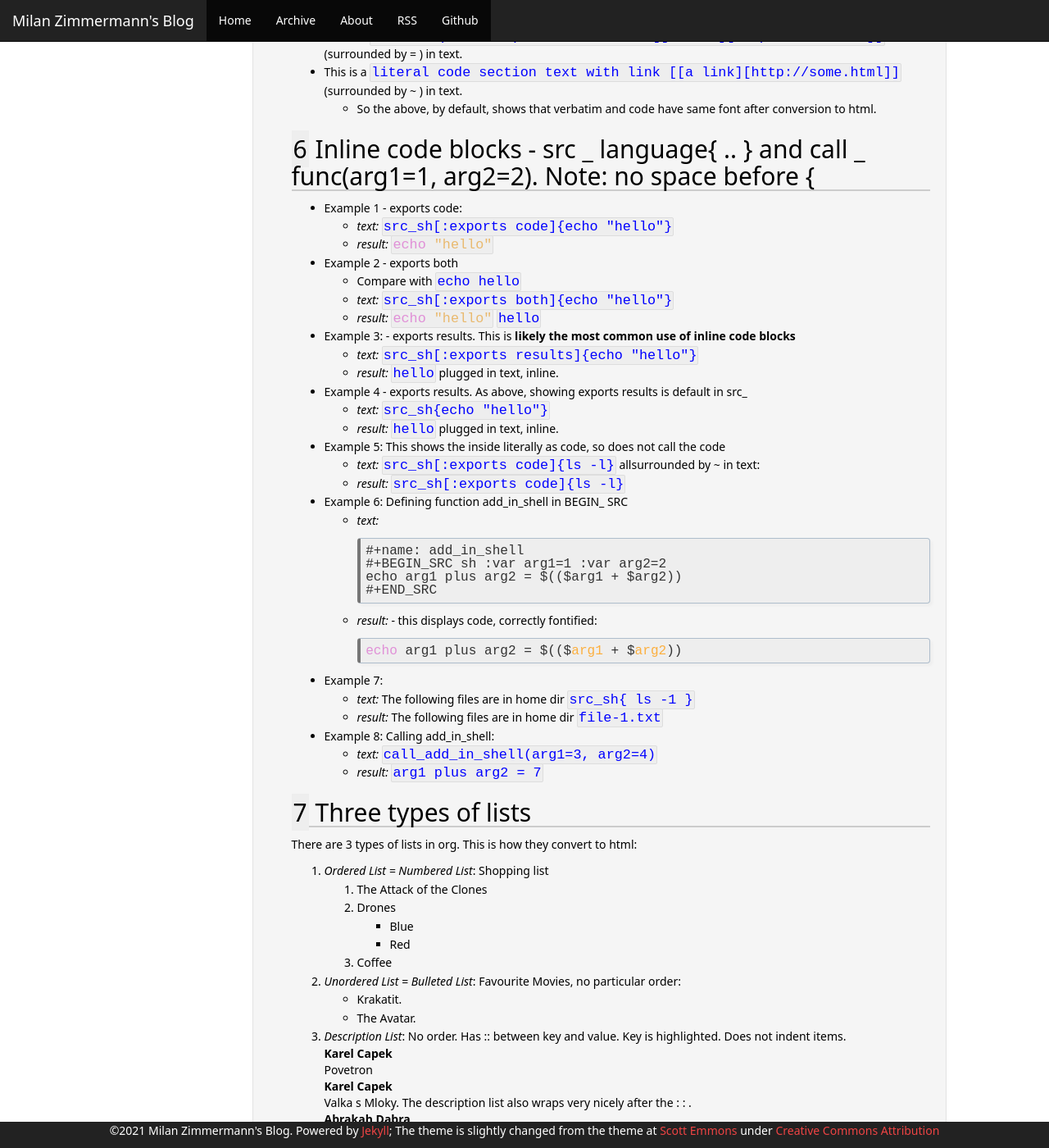
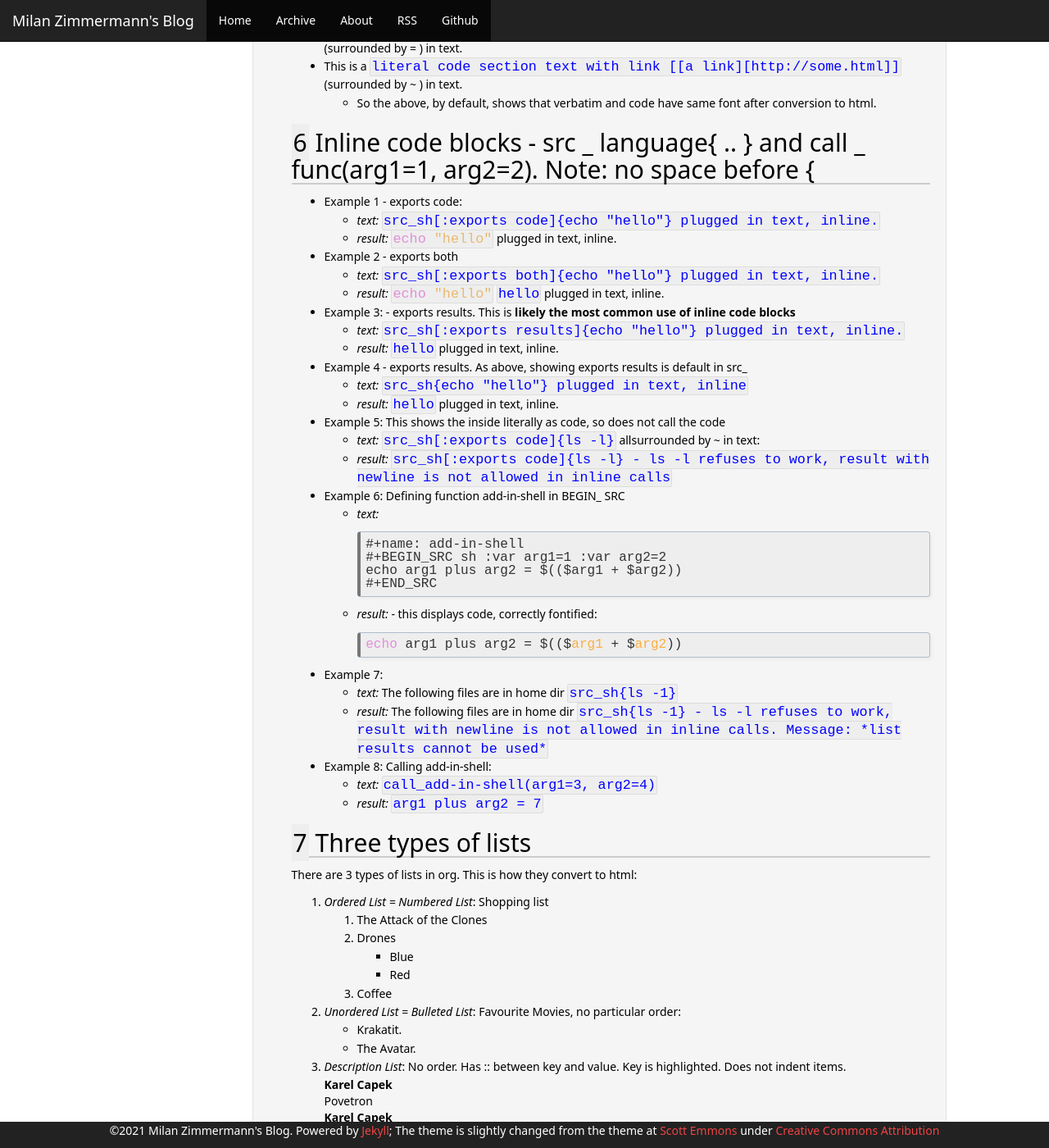
Before and after one commit to mzimmerm/mzimmerm.github.io, a Jekyll site: the page built from _posts/2017-04-08-a-test-blog.html, in a window 1280 px wide and 1400 px high, scrolled down 2095 px. Shown: the whole window at 82% size. Built offline with Jekyll 4.4.1, drawn with Linux system fonts in a browser that asks for light colours; formulas are drawn with MathJax 3; comment, search, counter and statistics services are not loaded; some of the changed text lies outside the part shown.

Commit message:
Fixed newly failing export of the test blog.

```diff
--- a/_posts/2017-04-08-a-test-blog.html
+++ b/_posts/2017-04-08-a-test-blog.html
@@ -26,7 +25,11 @@
 <div class="outline-text-3" id="text-1-1">
 <dl class="org-dl">
 <dt>Nice fontification in Babel code blocks</dt><dd>Installed from Melpa, package <code>htmlize</code></dd>
-<dt>Images and links showing correctly</dt><dd>Created new org mode tags for images and links,  <b>img:</b> and <b>post-jekyll:</b></dd>
+<dt>Images and links showing correctly</dt><dd>Created new org mode tags for images and links :
+<ul class="org-ul">
+<li><b>img:</b> tag to correctly export links to images to html.</li>
+<li><b>post-jekyll:</b> tag to correctly export links to other org files (in blog) to html.</li>
+</ul></dd>
 <dt>ASCIIMath working</dt><dd>customize <code>org-export-with-sub-superscripts</code> to 'do not interpret'. This can also be set per file using option <code>#+OPTIONS: ^:nil</code>.</dd>
 <dt>Mathjax working</dt><dd>in <code>_includes/header.html</code>, added <code>{ % include mathjax-stuff-new.html % }</code> which adds script, src-ed to a online MathJax.js, properly configured as <code>TeX-MML-AM_CHTML</code>.</dd>
 <dt>Export showing numbered headers, etc</dt><dd>Modified front matter options generated by <code>org2jekyll-create-draft</code> from <code>H: 2</code> to 5, <code>num: nil</code> to t. Setting <code>toc: t</code> breaks export - the blog jumps out of Jekyll envelop. Use the following in future blog entries:
@@ -112,11 +115,6 @@
 </pre>
 </div>
 
-<pre class="example">
-file-1.txt
-
-</pre>
-
 <p>
 Both the code content and the result do show because we set <code>:exports both</code>
 </p>
@@ -164,49 +162,48 @@
 </div>
 </div>
 
-<div id="outline-container-orgb5849cb" class="outline-2">
-<h2 id="orgb5849cb"><span class="section-number-2">6</span> Inline code blocks - src _ language{ .. } and call _ func(arg1=1, arg2=2). Note: no space before {</h2>
+<div id="outline-container-org6f8d9a5" class="outline-2">
+<h2 id="org6f8d9a5"><span class="section-number-2">6</span> Inline code blocks - src _ language{ .. } and call _ func(arg1=1, arg2=2). Note: no space before {</h2>
 <div class="outline-text-2" id="text-6">
 <ul class="org-ul">
 <li>Example 1 - exports code:
 <ul class="org-ul">
-<li><i>text:</i>   <code>src_sh[:exports code]{echo "hello"}</code></li>
-<li><i>result:</i> <code class="src src-sh"><span style="color: #e090d7;">echo</span> <span style="color: #e9b96e;">"hello"</span></code></li>
+<li><i>text:</i>   <code>src_sh[:exports code]{echo "hello"} plugged in text, inline.</code></li>
+<li><i>result:</i> <code class="src src-sh"><span style="color: #e090d7;">echo</span> <span style="color: #e9b96e;">"hello"</span></code> plugged in text, inline.</li>
 </ul></li>
 
 <li>Example 2 - exports both
 <ul class="org-ul">
-<li>Compare with <code>echo hello</code></li>
-<li><i>text:</i>   <code>src_sh[:exports both]{echo "hello"}</code></li>
-<li><i>result:</i> <code class="src src-sh"><span style="color: #e090d7;">echo</span> <span style="color: #e9b96e;">"hello"</span></code> <code>hello</code></li>
+<li><i>text:</i>   <code>src_sh[:exports both]{echo "hello"} plugged in text, inline.</code></li>
+<li><i>result:</i> <code class="src src-sh"><span style="color: #e090d7;">echo</span> <span style="color: #e9b96e;">"hello"</span></code> <code>hello</code> plugged in text, inline.</li>
 </ul></li>
 
 <li>Example 3: - exports results. This is <b>likely the most common use of inline code blocks</b>
 <ul class="org-ul">
-<li><i>text:</i>   <code>src_sh[:exports results]{echo "hello"}</code></li>
+<li><i>text:</i>   <code>src_sh[:exports results]{echo "hello"} plugged in text, inline.</code></li>
 <li><i>result:</i> <code>hello</code> plugged in text, inline.</li>
 </ul></li>
 
 <li>Example 4 - exports results. As above, showing exports results is default in src_
 <ul class="org-ul">
-<li><i>text:</i> <code>src_sh{echo "hello"}</code></li>
+<li><i>text:</i> <code>src_sh{echo "hello"} plugged in text, inline</code></li>
 <li><i>result:</i> <code>hello</code> plugged in text, inline.</li>
 </ul></li>
 
 <li>Example 5: This shows the inside literally as code, so does not call the code
 <ul class="org-ul">
 <li><i>text:</i>   <code>src_sh[:exports code]{ls -l}</code> allsurrounded by ~ in text:</li>
-<li><i>result:</i> <code>src_sh[:exports code]{ls -l}</code></li>
+<li><i>result:</i> <code>src_sh[:exports code]{ls -l} - ls -l refuses to work, result with newline is not allowed in inline calls</code></li>
 </ul></li>
 
-<li>Example 6: Defining function add_in_shell in BEGIN_ SRC
+<li>Example 6: Defining function add-in-shell in BEGIN_ SRC
 
 <ul class="org-ul">
 <li><p>
 <i>text:</i>
 </p>
 <pre class="example">
-#+name: add_in_shell
+#+name: add-in-shell
 #+BEGIN_SRC sh :var arg1=1 :var arg2=2
 echo arg1 plus arg2 = $(($arg1 + $arg2))
 #+END_SRC
@@ -215,7 +212,7 @@
 <i>result:</i> - this displays code, correctly fontified:
 </p>
 <div class="org-src-container">
-<pre class="src src-sh" id="orgfebbab5"><span style="color: #e090d7;">echo</span> arg1 plus arg2 = $(($<span style="color: #fcaf3e;">arg1</span> + $<span style="color: #fcaf3e;">arg2</span>))
+<pre class="src src-sh" id="org5531b75"><span style="color: #e090d7;">echo</span> arg1 plus arg2 = $(($<span style="color: #fcaf3e;">arg1</span> + $<span style="color: #fcaf3e;">arg2</span>))
 </pre>
 </div></li>
 </ul></li>
@@ -223,21 +220,21 @@
 <li>Example 7:
 
 <ul class="org-ul">
-<li><i>text:</i>   The following files are in home dir <code>src_sh{ ls -1 }</code></li>
-<li><i>result:</i> The following files are in home dir <code>file-1.txt</code></li>
+<li><i>text:</i>   The following files are in home dir <code>src_sh{ls -1}</code></li>
+<li><i>result:</i> The following files are in home dir <code>src_sh{ls -1} - ls -l refuses to work, result with newline is not allowed in inline calls. Message: *list results cannot be used*</code></li>
 </ul></li>
 
-<li>Example 8: Calling add_in_shell:
+<li>Example 8: Calling add-in-shell:
 <ul class="org-ul">
-<li><i>text:</i>   <code>call_add_in_shell(arg1=3, arg2=4)</code></li>
+<li><i>text:</i>   <code>call_add-in-shell(arg1=3, arg2=4)</code></li>
 <li><i>result:</i> <code>arg1 plus arg2 = 7</code></li>
 </ul></li>
 </ul>
 </div>
 </div>
 
-<div id="outline-container-orgf132404" class="outline-2">
-<h2 id="orgf132404"><span class="section-number-2">7</span> Three types of lists</h2>
+<div id="outline-container-org8fbb0fe" class="outline-2">
+<h2 id="org8fbb0fe"><span class="section-number-2">7</span> Three types of lists</h2>
 <div class="outline-text-2" id="text-7">
 <p>
 There are 3 types of lists in org. This is how they convert to html:
@@ -269,8 +266,8 @@
 </div>
 </div>
 
-<div id="outline-container-orga6e04b6" class="outline-2">
-<h2 id="orga6e04b6"><span class="section-number-2">8</span> Code highlighting</h2>
+<div id="outline-container-orge5eb412" class="outline-2">
+<h2 id="orge5eb412"><span class="section-number-2">8</span> Code highlighting</h2>
 <div class="outline-text-2" id="text-8">
 <p>
 Needed <code>htmlize</code> to work.
@@ -304,11 +301,11 @@
 
 <div class="org-src-container">
 <pre class="src src-python">
-<span style="color: #eeeeec; background-color: #2e3436;">AVAR</span>   = <span style="color: #e9b96e;">"something"</span>
-<span style="color: #eeeeec; background-color: #2e3436;">OTHER</span>  = <span style="color: #e9b96e;">"soma else"</span>
+<span style="color: #fcaf3e;">AVAR</span>   = <span style="color: #e9b96e;">"something"</span>
+<span style="color: #fcaf3e;">OTHER</span>  = <span style="color: #e9b96e;">"soma else"</span>
 
 <span style="color: #b4fa70;">print</span> (<span style="color: #e9b96e;">"Variable AVAR is set to "</span>) + AVAR
-<span style="color: #b4fa70;">if</span> <span style="color: #eeeeec; background-color: #2e3436;">AVAR</span> == <span style="color: #e9b96e;">"something"</span>:
+<span style="color: #b4fa70;">if</span> AVAR == <span style="color: #e9b96e;">"something"</span>:
     <span style="color: #b4fa70;">print</span>( <span style="color: #e9b96e;">"AVAR was as expected"</span>)
 <span style="color: #b4fa70;">else</span>:
     <span style="color: #b4fa70;">print</span> (<span style="color: #e9b96e;">"UNEXPECTED AVAR"</span>)
@@ -320,8 +317,8 @@
 </div>
 
 
-<div id="outline-container-orgb63e9ff" class="outline-2">
-<h2 id="orgb63e9ff"><span class="section-number-2">9</span> <span class="todo TODO">TODO</span> Properties</h2>
+<div id="outline-container-org7c848be" class="outline-2">
+<h2 id="org7c848be"><span class="section-number-2">9</span> <span class="todo TODO">TODO</span> Properties</h2>
 <div class="outline-text-2" id="text-9">
 <p>
 A property is a key-value pair associated with an entry. Here, "entry" is:
@@ -356,9 +353,9 @@
 Or in a drawer just below a heading as
 </p>
 <div class="org-src-container">
-<pre class="src src-org"><span style="color: #b4fa70;">:PROPERTIES:</span>
+<pre class="src src-org"><span style="color: #87cefa;">:PROPERTIES:</span>
 <span style="color: #b4fa70;">:property-name-string:</span> property-value-string
-<span style="color: #b4fa70;">:END:</span>
+<span style="color: #87cefa;">:END:</span>
 </pre>
 </div></li>
 </ul>
@@ -385,12 +382,12 @@
 </p>
 </div>
 
-<div id="outline-container-org5ca8ffe" class="outline-3">
-<h3 id="org5ca8ffe"><span class="section-number-3">9.1</span> Testing the <code>header-arguments :dir</code> property</h3>
+<div id="outline-container-orgffbb96d" class="outline-3">
+<h3 id="orgffbb96d"><span class="section-number-3">9.1</span> Testing the <code>header-arguments :dir</code> property</h3>
 <div class="outline-text-3" id="text-9-1">
 </div>
-<div id="outline-container-orge2aece8" class="outline-4">
-<h4 id="orge2aece8"><span class="section-number-4">9.1.1</span> Create some dirs</h4>
+<div id="outline-container-org646f389" class="outline-4">
+<h4 id="org646f389"><span class="section-number-4">9.1.1</span> Create some dirs</h4>
 <div class="outline-text-4" id="text-9-1-1">
 <div class="org-src-container">
 <pre class="src src-sh">mkdir --parent /home/mzimmermann/tmp/{one,two,three}
@@ -411,8 +408,8 @@
 </div>
 </div>
 
-<div id="outline-container-orgfd972bb" class="outline-4">
-<h4 id="orgfd972bb"><span class="section-number-4">9.1.2</span> First result uses global (top) definition of dir = /home/mzimmermann/tmp/one</h4>
+<div id="outline-container-org240fb2b" class="outline-4">
+<h4 id="org240fb2b"><span class="section-number-4">9.1.2</span> First result uses global (top) definition of dir = /home/mzimmermann/tmp/one</h4>
 <div class="outline-text-4" id="text-9-1-2">
 <div class="org-src-container">
 <pre class="src src-emacs-lisp">(directory-files <span style="color: #e9b96e;">"."</span>)
@@ -420,15 +417,15 @@
 </div>
 
 <p>
-(. .. file-1.txt)
+(. ..)
 (. .. file-1.txt file-in-directory-one.txt)
 </p>
 </div>
 </div>
 
 
-<div id="outline-container-org9ea3753" class="outline-4">
-<h4 id="org9ea3753"><span class="section-number-4">9.1.3</span> Second result uses the BEGIN_ SRC  definition of dir = /home/mzimmermann/tmp/two</h4>
+<div id="outline-container-org1c4ba8b" class="outline-4">
+<h4 id="org1c4ba8b"><span class="section-number-4">9.1.3</span> Second result uses the BEGIN_ SRC  definition of dir = /home/mzimmermann/tmp/two</h4>
 <div class="outline-text-4" id="text-9-1-3">
 <div class="org-src-container">
 <pre class="src src-emacs-lisp">(directory-files <span style="color: #e9b96e;">"."</span>)
@@ -436,15 +433,15 @@
 </div>
 
 <p>
-(. .. file-2.txt)
+(. ..)
 (. .. file-2.txt)
 </p>
 </div>
 </div>
 
 
-<div id="outline-container-orgddaf13d" class="outline-4">
-<h4 id="orgddaf13d"><span class="section-number-4">9.1.4</span> Third result uses overriden property dir</h4>
+<div id="outline-container-org7918f28" class="outline-4">
+<h4 id="org7918f28"><span class="section-number-4">9.1.4</span> Third result uses overriden property dir</h4>
 <div class="outline-text-4" id="text-9-1-4">
 <p>
 This result uses the PROPERTIES  definition of dir = /home/mzimmermann/tmp/three
@@ -456,15 +453,15 @@
 </div>
 
 <p>
-(. .. file-3.txt)
+(. ..)
 </p>
 </div>
 </div>
 </div>
 </div>
 
-<div id="outline-container-org0b482ee" class="outline-2">
-<h2 id="org0b482ee"><span class="section-number-2">10</span> Tags</h2>
+<div id="outline-container-org8829886" class="outline-2">
+<h2 id="org8829886"><span class="section-number-2">10</span> Tags</h2>
 <div class="outline-text-2" id="text-10">
 <p>
 Are labels for context (context = category)
@@ -472,8 +469,8 @@
 </div>
 </div>
 
-<div id="outline-container-org5f163f3" class="outline-2">
-<h2 id="org5f163f3"><span class="section-number-2">11</span> <span class="todo TODO">TODO</span> Properies and columns</h2>
+<div id="outline-container-org3f3a2b4" class="outline-2">
+<h2 id="org3f3a2b4"><span class="section-number-2">11</span> <span class="todo TODO">TODO</span> Properies and columns</h2>
 <div class="outline-text-2" id="text-11">
 <p>
 :COLUMNS:       %30ITEM %9Approved(Approved?){X} %Owner %11Status %10Time_Estimate{:} %CLOCKSUM %CLOCKSUM_T
@@ -488,15 +485,15 @@
 </p>
 </div>
 
-<div id="outline-container-org1484711" class="outline-3">
-<h3 id="org1484711"><span class="section-number-3">11.1</span> Subtree</h3>
+<div id="outline-container-orgcfb7624" class="outline-3">
+<h3 id="orgcfb7624"><span class="section-number-3">11.1</span> Subtree</h3>
 <div class="outline-text-3" id="text-11-1">
 </div>
 </div>
 </div>
 
-<div id="outline-container-orgde478db" class="outline-2">
-<h2 id="orgde478db"><span class="section-number-2">12</span> Startup indent test (using customize)</h2>
+<div id="outline-container-org658f89a" class="outline-2">
+<h2 id="org658f89a"><span class="section-number-2">12</span> Startup indent test (using customize)</h2>
 <div class="outline-text-2" id="text-12">
 <p>
 dfadsfadsf
@@ -504,8 +501,8 @@
 </p>
 </div>
 
-<div id="outline-container-org67db1a1" class="outline-3">
-<h3 id="org67db1a1"><span class="section-number-3">12.1</span> p1</h3>
+<div id="outline-container-orgedc0702" class="outline-3">
+<h3 id="orgedc0702"><span class="section-number-3">12.1</span> p1</h3>
 <div class="outline-text-3" id="text-12-1">
 <p>
 adfafd
@@ -514,8 +511,8 @@
 </p>
 </div>
 
-<div id="outline-container-orgae58425" class="outline-4">
-<h4 id="orgae58425"><span class="section-number-4">12.1.1</span> p2</h4>
+<div id="outline-container-org50db20c" class="outline-4">
+<h4 id="org50db20c"><span class="section-number-4">12.1.1</span> p2</h4>
 <div class="outline-text-4" id="text-12-1-1">
 <p>
 sdfadfs
@@ -527,12 +524,12 @@
 </div>
 </div>
 
-<div id="outline-container-orgf06a3d7" class="outline-2">
-<h2 id="orgf06a3d7"><span class="section-number-2">13</span> Problem 1: org-html-publish-to-html and org-publish-attachment messes up export from image link to html by adding <a href="file://">file://</a> to html</h2>
+<div id="outline-container-orga233edd" class="outline-2">
+<h2 id="orga233edd"><span class="section-number-2">13</span> Problem 1: org-html-publish-to-html and org-publish-attachment messes up export from image link to html by adding <a href="file://">file://</a> to html</h2>
 <div class="outline-text-2" id="text-13">
 </div>
-<div id="outline-container-org47644bc" class="outline-3">
-<h3 id="org47644bc"><span class="section-number-3">13.1</span> The better solution - creating new org mode tags: <b>img:</b> and <b>post-jekyll:</b></h3>
+<div id="outline-container-org096a549" class="outline-3">
+<h3 id="org096a549"><span class="section-number-3">13.1</span> The better solution - creating new org mode tags which are, during org export to html translated to html understood by Jekyll. Those tags are <b>img:</b> and <b>post-jekyll:</b></h3>
 <div class="outline-text-3" id="text-13-1">
 <p>
 <b>The core of the solution is here, and now in my init.el</b>: <a href="http://stackoverflow.com/questions/14684263/how-to-org-mode-image-absolute-path-of-export-html">http://stackoverflow.com/questions/14684263/how-to-org-mode-image-absolute-path-of-export-html</a>
@@ -543,8 +540,8 @@
 </p>
 </div>
 
-<div id="outline-container-org7bf0845" class="outline-4">
-<h4 id="org7bf0845"><span class="section-number-4">13.1.1</span> Test the correct solution: my specific org link types - <b>img:</b> and <b>post-jekyll:</b></h4>
+<div id="outline-container-orgec2758e" class="outline-4">
+<h4 id="orgec2758e"><span class="section-number-4">13.1.1</span> Test the correct solution: my specific org link types - <b>img:</b> and <b>post-jekyll:</b></h4>
 <div class="outline-text-4" id="text-13-1-1">
 <p>
 Using the new org-custom-link-img-follow works: <i><b>expected:</b> a small image just after the dash</i> - <img src="/img/a-test-blog.org_20170416_034103_28551Ciq.png" alt="nil"/>. More tests below.
@@ -588,7 +585,7 @@
 Try this
 </p>
 <div class="org-src-container">
-<pre class="src src-elisp">(org-open-file-with-emacs <span style="color: #e9b96e;">"./img/a-test-blog.org_20170416_034103_28551Ciq.png"</span>)
+<pre class="src src-elisp">(org-open-file <span style="color: #e9b96e;">"./img/a-test-blog.org_20170416_034103_28551Ciq.png"</span>)
 </pre>
 </div></li>
 
@@ -603,8 +600,8 @@
 </div>
 </div>
 
-<div id="outline-container-org092dcb5" class="outline-4">
-<h4 id="org092dcb5"><span class="section-number-4">13.1.2</span> Test my <code>img:</code> link</h4>
+<div id="outline-container-org3a38487" class="outline-4">
+<h4 id="org3a38487"><span class="section-number-4">13.1.2</span> Test my <code>img:</code> link</h4>
 <div class="outline-text-4" id="text-13-1-2">
 <p>
 The link <code>[[img:a-test-blog.org_20170416_034103_28551Ciq.png]]</code> after html conversion, <i><b>expected:</b> a small image just after the dash</i> - <img src="/img/a-test-blog.org_20170416_034103_28551Ciq.png" alt="nil"/>
@@ -612,8 +609,8 @@
 </div>
 </div>
 
-<div id="outline-container-org28167c8" class="outline-4">
-<h4 id="org28167c8"><span class="section-number-4">13.1.3</span> Test my <code>post-jekyll:</code> link</h4>
+<div id="outline-container-org287ebb4" class="outline-4">
+<h4 id="org287ebb4"><span class="section-number-4">13.1.3</span> Test my <code>post-jekyll:</code> link</h4>
 <div class="outline-text-4" id="text-13-1-3">
 <p>
 The precondition is the post must be already org2-published
@@ -626,8 +623,8 @@
 </div>
 </div>
 
-<div id="outline-container-org130fad0" class="outline-3">
-<h3 id="org130fad0"><span class="section-number-3">13.2</span> The workaround solution - creating a link for images</h3>
+<div id="outline-container-orgb41d358" class="outline-3">
+<h3 id="orgb41d358"><span class="section-number-3">13.2</span> The workaround solution - creating a link for images</h3>
 <div class="outline-text-3" id="text-13-2">
 <p>
 There is a simpler but hack-ier solution to display exported images correctly: We create a directory link from the org/img directory to a img directory above the posts. This works because the generated <code>&lt;img src=../../some-img.png&gt;</code> tag in, say, 2017/04/a-test-blog.html, reaches ../../img.
@@ -653,15 +650,15 @@
 </p>
 </div>
 
-<div id="outline-container-org22cdb18" class="outline-4">
-<h4 id="org22cdb18"><span class="section-number-4">13.2.1</span> Testing the workaround solution</h4>
+<div id="outline-container-org629268f" class="outline-4">
+<h4 id="org629268f"><span class="section-number-4">13.2.1</span> Testing the workaround solution</h4>
 <div class="outline-text-4" id="text-13-2-1">
 <p>
 This should display a image:
 </p>
 
 
-<div class="figure">
+<div id="org77b7804" class="figure">
 <p><img src="../../img/a-test-blog.org_20170416_034103_28551Ciq.png" alt="a-test-blog.org_20170416_034103_28551Ciq.png" />
 </p>
 </div>
@@ -673,8 +670,8 @@
 </div>
 </div>
 
-<div id="outline-container-org25d0308" class="outline-3">
-<h3 id="org25d0308"><span class="section-number-3">13.3</span> Problem in detail (solutions described above):</h3>
+<div id="outline-container-orgec56807" class="outline-3">
+<h3 id="orgec56807"><span class="section-number-3">13.3</span> Problem in detail (solutions described above):</h3>
 <div class="outline-text-3" id="text-13-3">
 <p>
 I am using org mode publishing to html, using C-c C-e h H (tried to publish to html file as well, same result). Is there a way to specify the link in org so that the published image path starts with /, like this:
@@ -726,8 +723,8 @@
 </div>
 </div>
 
-<div id="outline-container-orgc0e0edd" class="outline-2">
-<h2 id="orgc0e0edd"><span class="section-number-2">14</span> MathJax configurations</h2>
+<div id="outline-container-orgc37d14e" class="outline-2">
+<h2 id="orgc37d14e"><span class="section-number-2">14</span> MathJax configurations</h2>
 <div class="outline-text-2" id="text-14">
 <p>
 MathJax can be passed options to configure it to display varioius formats
@@ -748,8 +745,8 @@
 
 
 
-<div id="outline-container-orgff21fc8" class="outline-2">
-<h2 id="orgff21fc8"><span class="section-number-2">15</span> Math Formulas using Latex</h2>
+<div id="outline-container-org6c3a5ac" class="outline-2">
+<h2 id="org6c3a5ac"><span class="section-number-2">15</span> Math Formulas using Latex</h2>
 <div class="outline-text-2" id="text-15">
 <p>
 First, delete this stuff: Must be configured directly in Jekyll, in mathjax-stuff-new.html
@@ -797,8 +794,8 @@
 </ol>
 </div>
 </div>
-<div id="outline-container-orgd70bce1" class="outline-2">
-<h2 id="orgd70bce1"><span class="section-number-2">16</span> Math Formulas using ASCIIMath</h2>
+<div id="outline-container-org89ae06c" class="outline-2">
+<h2 id="org89ae06c"><span class="section-number-2">16</span> Math Formulas using ASCIIMath</h2>
 <div class="outline-text-2" id="text-16">
 <p>
 <b>An important prerequisit to get this working in org export, is to customize <code>org-export-with-sub-superscripts</code> to 'do not interpret'. This can also be set per file using option # + OPTIONS: ^:nil</b>
@@ -886,8 +883,8 @@
 </div>
 </div>
 
-<div id="outline-container-org82c70b7" class="outline-2">
-<h2 id="org82c70b7"><span class="section-number-2">17</span> Section added 2019-08-03</h2>
+<div id="outline-container-org41f3278" class="outline-2">
+<h2 id="org41f3278"><span class="section-number-2">17</span> Section added 2019-08-03</h2>
 <div class="outline-text-2" id="text-17">
 <p>
 Just a test of tools.
```
Also changed, not shown: other parts of _posts/2017-04-08-a-test-blog.html (+4 -5 lines), org/a-test-blog.org (+15 -16 lines).
